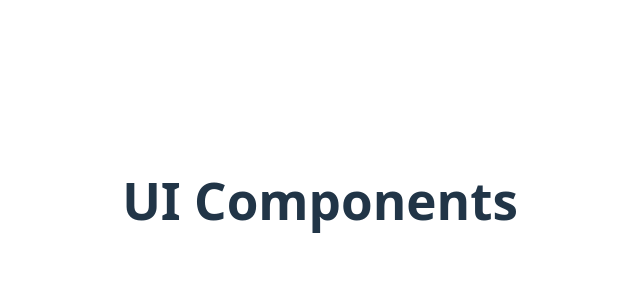
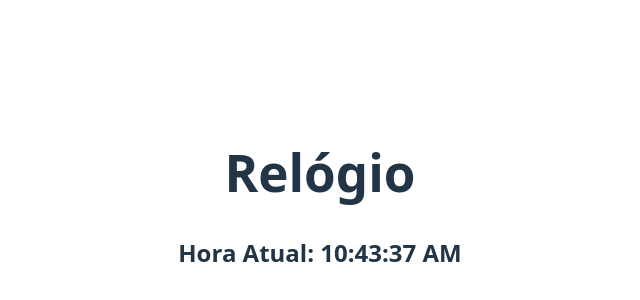
Before and after one commit to joelsonlins/avanti-innovation-class-2025, a React (Vite) app in the folder REACT/5_uicomponents/: page / in a window 1280 px wide. Shown: the part 200-500 px from the top of the page, without its empty margins (320-960 px from the left). Built offline with nearby package versions, Linux system fonts and the light colour scheme.

Commit message:
React - Aula 25 - Desenvolvimento UI Components - Relógio

```diff
--- a/REACT/5_uicomponents/src/App.jsx
+++ b/REACT/5_uicomponents/src/App.jsx
@@ -1,11 +1,13 @@
 import './App.css'
+import Clock from './components/Clock/Clock'
 
 function App() {
 
 
   return (
     <>
-    <h1>UI Components</h1>
+    <h1>Relógio</h1>
+    <Clock></Clock>
     </>
   )
 }
--- /dev/null
+++ b/REACT/5_uicomponents/src/components/Clock/Clock.jsx
@@ -0,0 +1,22 @@
+import {useState, useEffect} from 'react'
+
+function Clock() {
+
+  const [time, setTime] = useState(new Date().toLocaleTimeString())
+  useEffect(()=>{
+    const timer = setInterval(()=>{
+      setTime(new Date().toLocaleTimeString())
+    },1000)
+    return () => clearInterval(timer)
+  })
+
+
+  return (
+   <>
+   <h2>Hora Atual: {time}</h2>
+
+   </>
+  )
+}
+
+export default Clock
```
